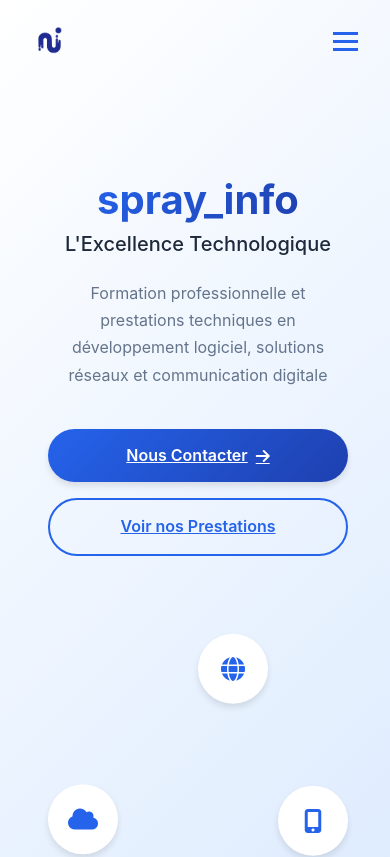
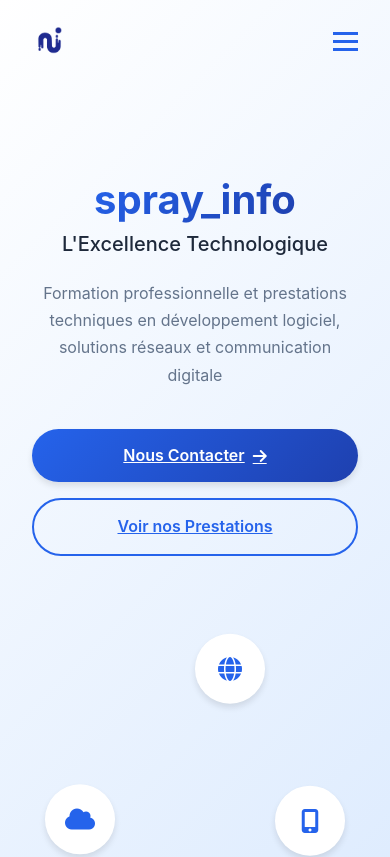
Before and after one commit to remyniclaudet/spray_info, a React (Vite) app: page / in a window 390 px wide. Shown: the top 857 px of the page. Built offline with nearby package versions, Linux system fonts and the light colour scheme.

Commit message:
fourth commit

```diff
--- a/src/assets/styles/Header.css
+++ b/src/assets/styles/Header.css
@@ -13,7 +13,7 @@
   padding: 1rem 0;
 }
 
-.container {
+.container-header {
   display: flex;
   justify-content: space-between;
   align-items: center;
--- a/src/assets/styles/Hero.css
+++ b/src/assets/styles/Hero.css
@@ -8,7 +8,7 @@
   overflow: hidden;
 }
 
-.hero .container {
+.hero .containere {
   display: flex;
   align-items: center;
   justify-content: space-between;
@@ -164,7 +164,7 @@
 }
 
 @media (max-width: 1024px) {
-  .hero .container {
+  .hero .containere {
     flex-direction: column;
     text-align: center;
     padding-top: 6rem;
--- a/src/components/Header.jsx
+++ b/src/components/Header.jsx
@@ -16,7 +16,7 @@ const Header = () => {
 
   return (
     <header className={`header ${scrolled ? 'scrolled' : ''}`}>
-      <div className="container">
+      <div className="container-header">
         <img src={logo} alt="Logo Spray Info" className="logo" />
 
         <nav className={`nav ${menuOpen ? 'open' : ''}`}>
--- a/src/components/Hero.jsx
+++ b/src/components/Hero.jsx
@@ -12,7 +12,7 @@ const Hero = () => {
 
   return (
     <section id="home" className="hero">
-      <div className="container">
+      <div className="containere">
         <div className="hero-content">
           <h1 className="hero-title">
             <span className="text-gradient">spray_info</span>
```
